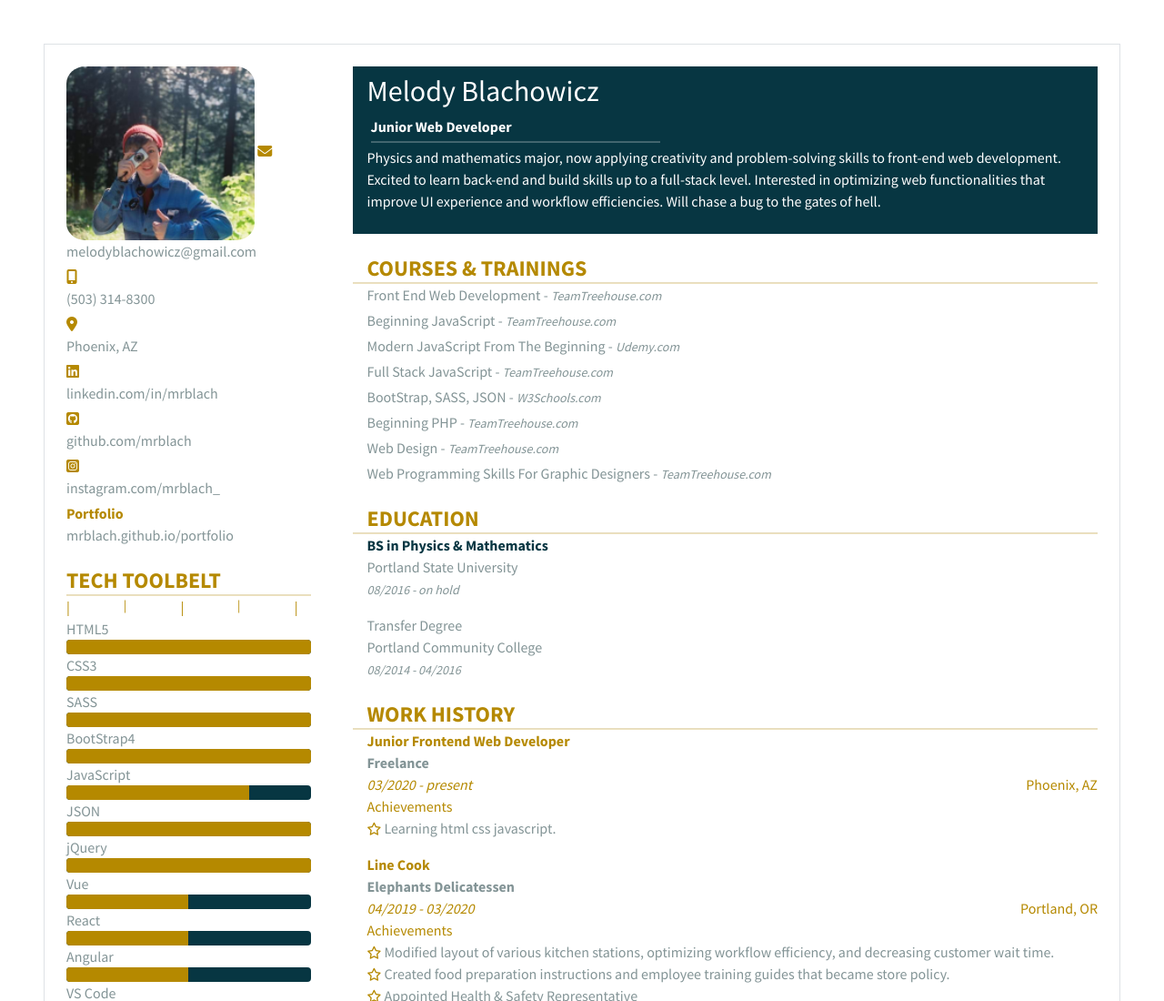
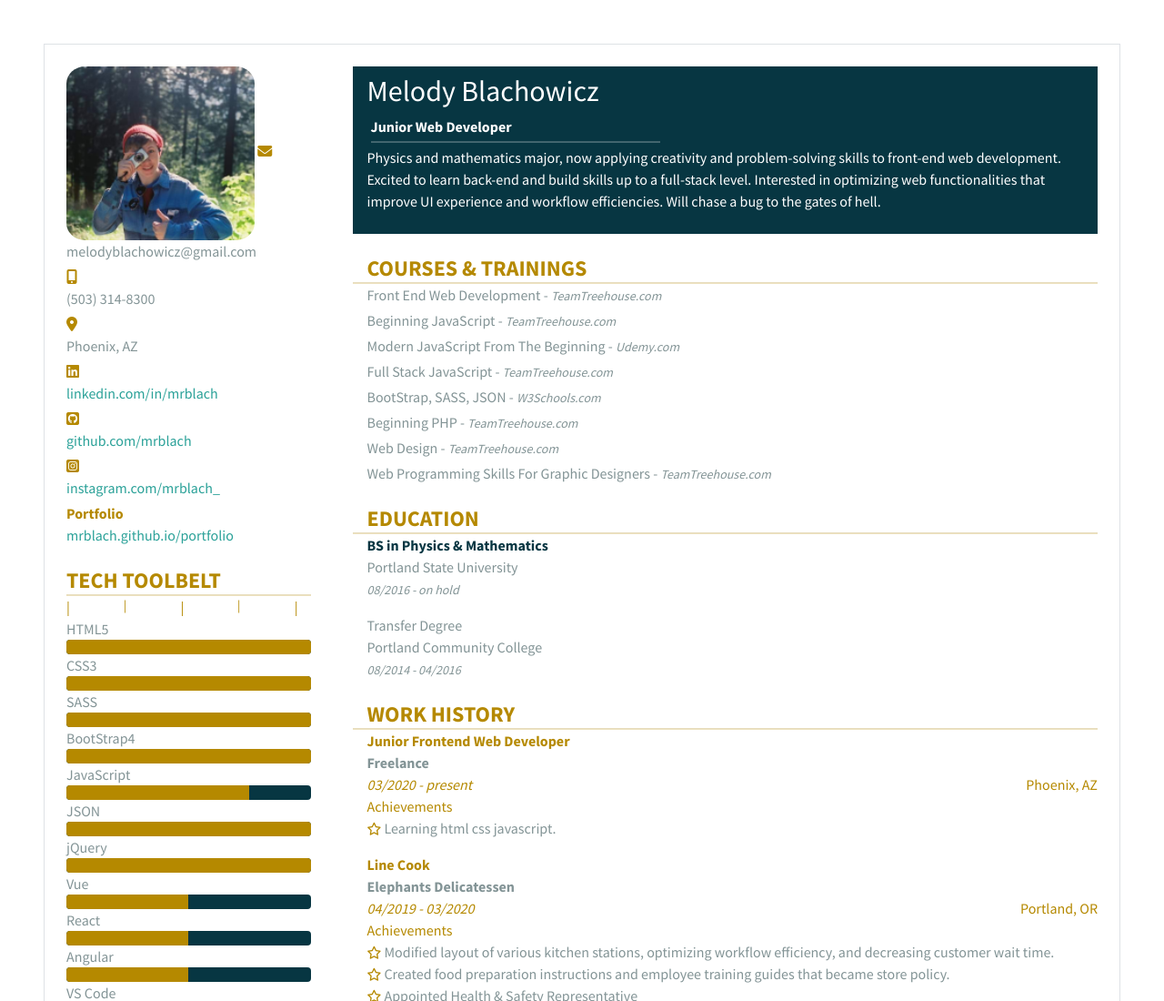
Before and after one commit to MRBlach/digital-cv, a plain HTML site: page index.html in a window 1280 px wide. Shown: the top 1100 px of the page at 91% size. Drawn offline with nearby package versions, Linux system fonts and the light colour scheme.

Commit message:
Update index.html

```diff
--- a/index.html
+++ b/index.html
@@ -24,16 +24,16 @@
           <i class="fas fa-map-marker-alt text-primary"></i>
           <p class="mb-1">Phoenix, AZ</p>
           <!-- linkedin -->
-          <a src="https://www.linkedin.com/in/mrblach"><i class="fab fa-linkedin text-primary"></i>
+          <a href="https://www.linkedin.com/in/mrblach"><i class="fab fa-linkedin text-primary"></i>
             <p class="mb-1">linkedin.com/in/mrblach</p></a>
           <!-- github -->
-          <a src="https://www.github.com/mrblach"><i class="fab fa-github-square text-primary"></i>
+          <a href="https://www.github.com/mrblach"><i class="fab fa-github-square text-primary"></i>
             <p class="mb-1">github.com/mrblach</p></a>
            <!-- instagram -->
-          <a src="https://www.instagram.com/mrblach_"><i class="fab fa-instagram-square text-primary"></i>
+          <a href="https://www.instagram.com/mrblach_"><i class="fab fa-instagram-square text-primary"></i>
             <p class="mb-1">instagram.com/mrblach_</p></a>
            <!-- portfolio -->
-          <a src="https://www.mrblach.github.io/portfolio"><strong class="text-primary">Portfolio</strong>
+          <a href="https://www.mrblach.github.io/portfolio"><strong class="text-primary">Portfolio</strong>
             <p class="mb-1">mrblach.github.io/portfolio</p></a>
 
           <!-- toolbelt -->
```
